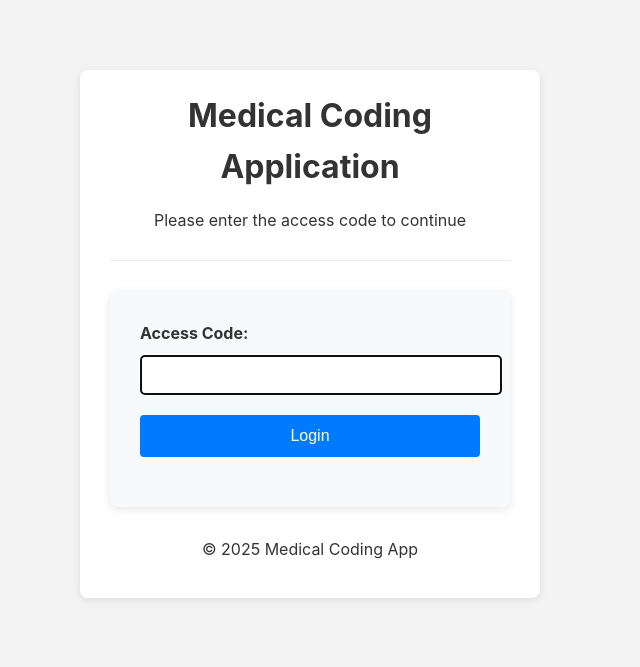
After one commit to cyber3pxVA/Medicode, a Flask app: page /login in a window 1280 px wide. The commit adds this page. Shown: the top 667 px of the page, without its empty margins (330-970 px from the left). Run offline with Flask 3, Linux system fonts and the light colour scheme.

Commit message:
Add simple login system with access code authentication
- Add login template with access code form
- Implement login/logout routes with session management
- Add login_required decorator to protect main routes
- Access code: whiteriverjunction (for testing)
- Add logout button to main interface

```diff
--- a/medical-coding-app/app/main/routes.py
+++ b/medical-coding-app/app/main/routes.py
@@ -1,11 +1,44 @@
-from flask import Blueprint, request, jsonify, render_template, redirect, url_for, flash, current_app
+from flask import Blueprint, request, jsonify, render_template, redirect, url_for, flash, current_app, session
 from app import get_nlp
 from app.utils.audit import log_audit_trail
 from .forms import ClinicalNoteForm
 from app.models.db import ExtractedCode, db
 from . import main
+from functools import wraps
+
+# Access code for testing
+ACCESS_CODE = "whiteriverjunction"
+
+def login_required(f):
+    """Decorator to require login for protected routes"""
+    @wraps(f)
+    def decorated_function(*args, **kwargs):
+        if not session.get('authenticated'):
+            return redirect(url_for('main.login'))
+        return f(*args, **kwargs)
+    return decorated_function
+
+@main.route('/login', methods=['GET', 'POST'])
+def login():
+    if request.method == 'POST':
+        access_code = request.form.get('access_code')
+        if access_code == ACCESS_CODE:
+            session['authenticated'] = True
+            flash('Successfully logged in!', 'success')
+            return redirect(url_for('main.process_text'))
+        else:
+            flash('Invalid access code. Please try again.', 'error')
+
+    return render_template('login.html')
+
+@main.route('/logout')
+def logout():
+    session.pop('authenticated', None)
+    flash('You have been logged out.', 'success')
+    return redirect(url_for('main.login'))
 
 @main.route('/extract', methods=['POST'])
+@login_required
 def extract_codes_route():
     clinical_text = request.json.get('clinical_text')
     if not clinical_text:
@@ -35,6 +68,7 @@ def extract_codes_route():
     return jsonify({'codes': codes})
 
 @main.route('/', methods=['GET', 'POST'])
+@login_required
 def process_text():
     form = ClinicalNoteForm()
     if form.validate_on_submit():
@@ -124,6 +158,7 @@ def process_text():
     return render_template('index.html', form=form, codes=None, semtype_map=SEMANTIC_TYPE_MAP)
 
 @main.route('/search', methods=['POST'])
+@login_required
 def semantic_search():
     """Semantic search endpoint for medical concepts."""
     query = request.json.get('query')
--- /dev/null
+++ b/medical-coding-app/app/templates/login.html
@@ -0,0 +1,43 @@
+<!DOCTYPE html>
+<html lang="en">
+<head>
+    <meta charset="UTF-8">
+    <meta name="viewport" content="width=device-width, initial-scale=1.0">
+    <title>Login - Medical Coding App</title>
+    <link rel="stylesheet" href="{{ url_for('static', filename='css/style.css') }}">
+</head>
+<body>
+    <div class="container" style="max-width: 400px; margin: 50px auto;">
+        <header style="text-align: center; margin-bottom: 30px;">
+            <h1>Medical Coding Application</h1>
+            <p>Please enter the access code to continue</p>
+        </header>
+
+        {% with messages = get_flashed_messages(with_categories=true) %}
+          {% if messages %}
+            <div class=flashes>
+            {% for category, message in messages %}
+              <div class="alert alert-{{ category }}" style="margin-bottom: 20px; padding: 10px; border-radius: 4px; {% if category == 'error' %}background-color: #f8d7da; color: #721c24; border: 1px solid #f5c6cb;{% else %}background-color: #d4edda; color: #155724; border: 1px solid #c3e6cb;{% endif %}">{{ message }}</div>
+            {% endfor %}
+            </div>
+          {% endif %}
+        {% endwith %}
+
+        <main>
+            <form method="POST" action="{{ url_for('main.login') }}" style="background: #f8f9fa; padding: 30px; border-radius: 8px; box-shadow: 0 2px 10px rgba(0,0,0,0.1);">
+                <div class="form-group" style="margin-bottom: 20px;">
+                    <label for="access_code" style="display: block; margin-bottom: 8px; font-weight: bold;">Access Code:</label>
+                    <input type="password" id="access_code" name="access_code" class="form-control" style="width: 100%; padding: 10px; border: 1px solid #ced4da; border-radius: 4px; font-size: 16px;" required autofocus>
+                </div>
+                <div class="form-group">
+                    <button type="submit" class="btn btn-primary" style="width: 100%; padding: 12px; background-color: #007bff; color: white; border: none; border-radius: 4px; font-size: 16px; cursor: pointer;">Login</button>
+                </div>
+            </form>
+        </main>
+
+        <footer style="text-align: center; margin-top: 30px;">
+            <p>&copy; 2025 Medical Coding App</p>
+        </footer>
+    </div>
+</body>
+</html>
```
Also changed, not shown: medical-coding-app/app/templates/index.html (+9 -2 lines).
